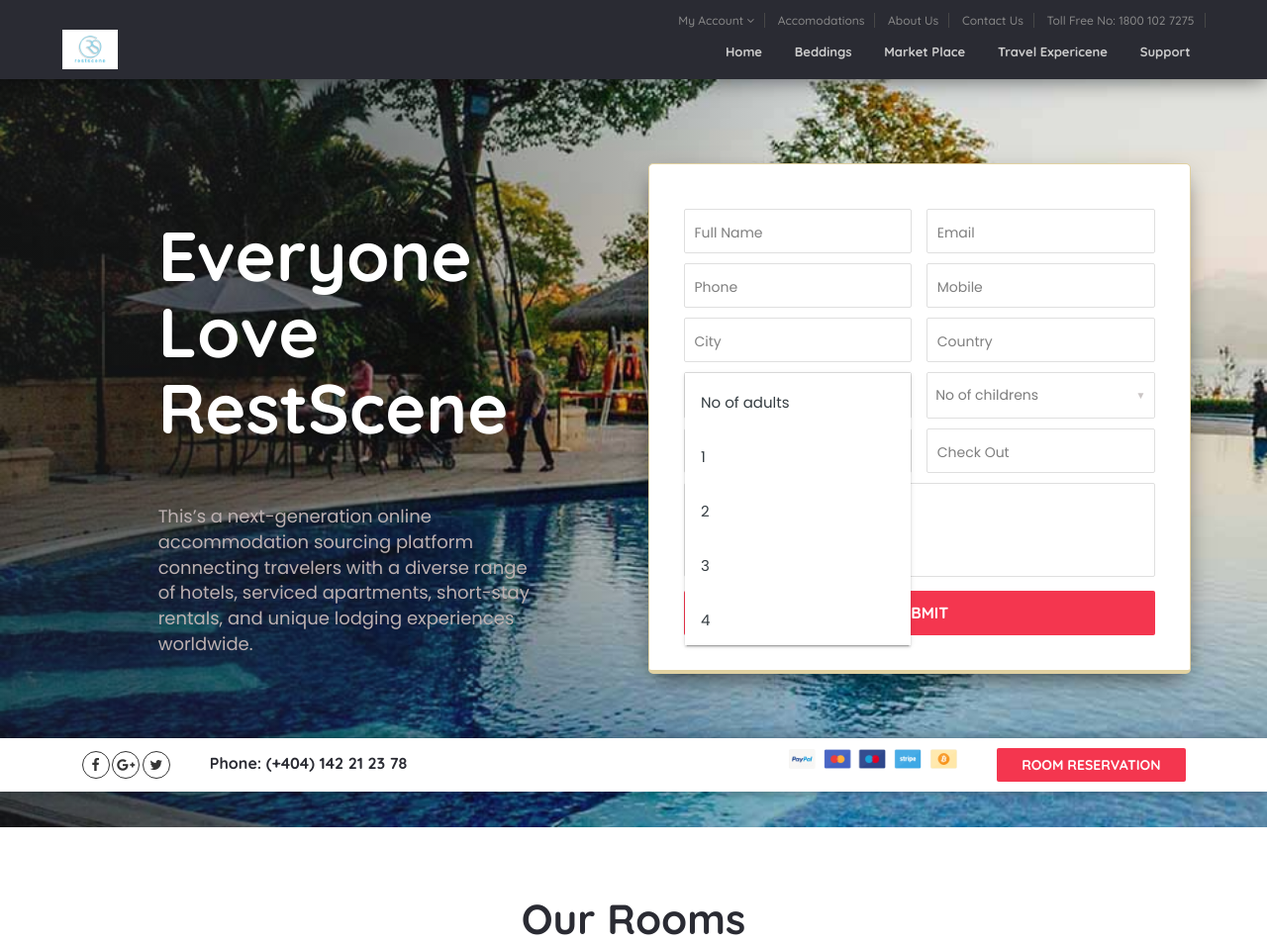
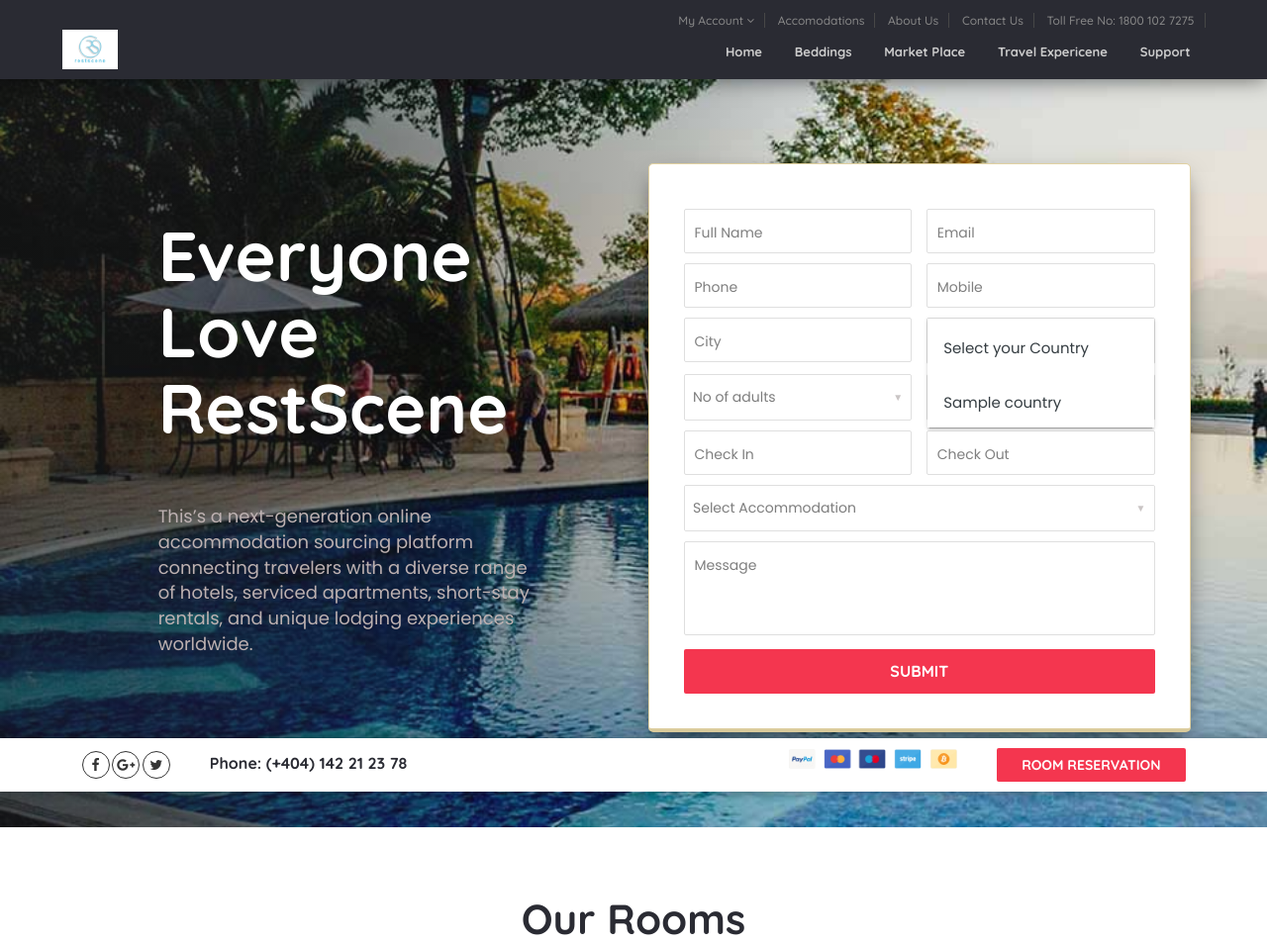
Before and after one commit to Adewebs/restscene, a Django app: template restscene/templates/landing/index.html in a window 1280 px wide, after a click on "Select your Country". Shown: the top 954 px of the page at 99% size. Run offline with Django 5.2, Linux system fonts and the light colour scheme; data comes from the database, SQL or seed files in the repository; both versions use the stored data as it was after the commit; tables that the repository leaves empty hold one stand-in row (values such as "Sample post"); the template is opened without the code that fills it: values that come from a table or form of the project are taken from there, most other values are stand-ins (such as "Sample title", 1, 10 or a date in 2020); some libraries are stand-ins or nearby versions.

Commit message:
Booking reservation for lasngin page done

```diff
--- a/accomodation_app/models.py
+++ b/accomodation_app/models.py
@@ -1,16 +1,18 @@
 from django.db import models
 from auth_app.models import UserInfo
+from django.conf import settings
 
+COUNTRY_CHOICES = settings.COUNTRY_CHOICES
 class ApartmentType(models.Model):
 
     APARTMENT_CHOICES = [
-        ('featured', 'Featured'),
-        ('master_suite', 'Master Suite'),
-        ('mini_suite', 'Mini Suite'),
-        ('ultra_deluxe', 'Ultra Deluxe'),
-        ('luxury_room', 'Luxury Room'),
-        ('premium_room', 'Premium Room'),
-        ('normal_room', 'Normal Room'),
+        ('Featured', 'featured'),
+        ('Master Suite', 'Master Suite'),
+        ('Mini Suite', 'Mini Suite'),
+        ('Ultra Deluxe', 'Ultra Deluxe'),
+        ('Luxury Room', 'Luxury Room'),
+        ('Premium Room', 'Premium Room'),
+        ('Normal Room', 'Normal Room'),
     ]
 
     name = models.CharField(max_length=100, choices=APARTMENT_CHOICES, default="featured")
@@ -18,6 +20,8 @@
     description = models.TextField(null=True,blank=True)
     rating = models.DecimalField(max_digits=3, decimal_places=2, default=0)  # Rating out of 5
     max_adults = models.IntegerField(default=1)
+    city =models.CharField(max_length=255, blank=True, null=True)
+    country = models.CharField(max_length=3,choices=COUNTRY_CHOICES,blank=True,null=True)
     max_children = models.IntegerField(default=0)
     iron_facilities = models.BooleanField(default=False)
     tea_coffee_maker = models.BooleanField(default=False)
@@ -55,6 +59,7 @@
 
 
 class Booking(models.Model):
+
     """Model for user bookings."""
     guest = models.ForeignKey(UserInfo, on_delete=models.CASCADE)
     apartment_type = models.ForeignKey(ApartmentType, on_delete=models.CASCADE)
@@ -63,6 +68,15 @@
     checkin_out_date = models.DateTimeField()
     total_price = models.DecimalField(max_digits=10, decimal_places=2)
     is_paid = models.BooleanField(default=False)
+    full_name = models.CharField(max_length=255, blank=True, null=True)
+    email = models.EmailField(max_length=255, blank=True, null=True)
+    phone = models.CharField(max_length=255, blank=True, null=True)
+    mobile = models.CharField(max_length=255, blank=True, null=True)
+    city = models.CharField(max_length=255, blank=True, null=True)
+    country = models.CharField(max_length=3,choices=COUNTRY_CHOICES,blank=True,null=True)
+    adults = models.IntegerField(default=0)
+    children = models.IntegerField(default=0)
+    message = models.CharField(max_length=255, blank=True, null=True)
 
     def __str__(self):
         return f"Booking by {self.guest} for {self.apartment_type.name}"
--- a/restscene/templates/landing/index.html
+++ b/restscene/templates/landing/index.html
@@ -14,40 +14,47 @@
 					</div>
 					<div class="col-md-6">
 						<div class="book-form inn-com-form">
-							<form class="col s12">
+							<form class="col s12" method="POST" id="booking-form">
+								 {% csrf_token %}
 								<div class="row">
 									<div class="input-field col s6">
-										<input type="text" class="validate">
-										<label>Full Name</label>
+										<input type="text" id="full_name" class="validate">
+										<label for ="full_name">Full Name</label>
 									</div>
 									<div class="input-field col s6">
-										<input type="text" class="validate">
-										<label>Email</label>
+										<input type="text" id="email" class="validate">
+										<label for ="email">Email</label>
 									</div>
 								</div>
 								<div class="row">
 									<div class="input-field col s6">
-										<input type="text" class="validate">
-										<label>Phone</label>
+										<input type="text" id="phone" class="validate">
+										<label for="phone">Phone</label>
 									</div>
 									<div class="input-field col s6">
-										<input type="text" class="validate">
-										<label>Mobile</label>
+										<input type="text" id="mobile" class="validate">
+										<label for="mobile" >Mobile</label>
 									</div>
 								</div>
 								<div class="row">
 									<div class="input-field col s6">
-										<input type="text" class="validate">
-										<label>City</label>
+										<input type="text" name="city" id="city" class="validate">
+										<label for="city">City</label>
 									</div>
 									<div class="input-field col s6">
-										<input type="text" class="validate">
-										<label>Country</label>
+										            <select name="country" id="country">
+                <option value="" disabled selected>Select your Country</option>
+                {% for code, country in country_choices %}
+                    <option value="{{ code }}">{{ country }}</option>
+                {% endfor %}
+            </select>
+
+
 									</div>
 								</div>
 								<div class="row">
 									<div class="input-field col s6">
-										<select>
+										<select name="adults" id="adults">
 											<option value="" disabled selected>No of adults</option>
 											<option value="1">1</option>
 											<option value="2">2</option>
@@ -56,7 +63,7 @@
 										</select>
 									</div>
 									<div class="input-field col s6">
-										<select>
+										<select name="children" id="children" >
 											<option value="" disabled selected>No of childrens</option>
 											<option value="1">1</option>
 											<option value="2">2</option>
@@ -75,9 +82,20 @@
 										<label for="to">Check Out</label>
 									</div>
 								</div>
+								 <div class="row">
+        <div class="input-field col s12">
+            <select name="apartment_type" id="apartment_type">
+                <option value="" disabled selected>Select Accommodation</option>
+                {% for apartment in apartment_types %}
+                    <option value="{{ apartment.id }}">{{ apartment.name }}</option>
+                {% endfor %}
+            </select>
+<!--            <label>Accommodation</label>-->
+        </div>
+    </div>
 								<div class="row">
 									<div class="input-field col s12">
-										<textarea id="textarea1" class="materialize-textarea" data-length="120"></textarea>
+										<textarea id="message" class="materialize-textarea" data-length="120"></textarea>
 										<label>Message</label>
 									</div>
 								</div>
@@ -85,9 +103,12 @@
 									<div class="input-field col s12">
 										<input type="submit" value="submit" class="form-btn"> </div>
 								</div>
+ <div id="response-message"></div>
 							</form>
 						</div>
 					</div>
+
+
 					<!--END TYPOGRAPHY SECTION-->
 				</div>
 			</div>
@@ -456,4 +477,56 @@
 				</div>
 			</div>
 		</div>
+<script>
+document.addEventListener('DOMContentLoaded', function() {
+    const form = document.querySelector('#booking-form');
+    const submitButton = form.querySelector('.form-btn');
+    const submitButtonText = submitButton.value; // Save the original button text
+    const messageArea = document.getElementById('response-message'); // For displaying success or error messages
+
+    form.addEventListener('submit', function(event) {
+        event.preventDefault(); // Prevent default form submission
+
+        // Disable the submit button and show "Submitting..."
+        submitButton.disabled = true;
+        submitButton.value = 'Submitting...';
+
+        // Get CSRF token value from the form
+        const csrfToken = document.querySelector('[name="csrfmiddlewaretoken"]').value;
+
+        // Create a FormData object to easily get form data
+        const formData = new FormData(form);
+
+        // Add CSRF token to the request headers
+        const headers = new Headers();
+        headers.append('X-CSRFToken', csrfToken);
+		const bookingUrl = "{% url 'book_reservation' %}";
+        // Use Fetch API to send data via POST
+        fetch(bookingUrl, {  // Change to your Django view URL
+            method: 'POST',
+            body: formData,
+            headers: headers  // Send the CSRF token with the request
+        })
+        .then(response => response.json()) // Assuming the response is in JSON format
+        .then(data => {
+            if (data.success) {
+                messageArea.innerHTML = '<p class="alert alert-success">Booking successfully submitted!</p>';
+                form.reset();  // Reset the form if needed
+            } else {
+                messageArea.innerHTML = `<p class="alert alert-danger">${data.error}</p>`;
+            }
+        })
+        .catch(error => {
+            console.error('Error:', error);
+            messageArea.innerHTML = '<p class="alert alert-danger">Something went wrong. Please try again later.</p>';
+        })
+        .finally(() => {
+            // Re-enable the submit button and reset text
+            submitButton.disabled = false;
+            submitButton.value = submitButtonText;
+        });
+    });
+});
+</script>
+
 {% endblock %}
--- a/restscene/urls.py
+++ b/restscene/urls.py
@@ -3,4 +3,5 @@
 
 urlpatterns = [
     path('', views.homepageapp, name='home'),
+    path('book_reservation', views.book_reservation, name='book_reservation'),
 ]
```
Also changed, not shown: core/settings.py (+11 -0 lines), restscene/views.py (+62 -3 lines), db.sqlite3.
